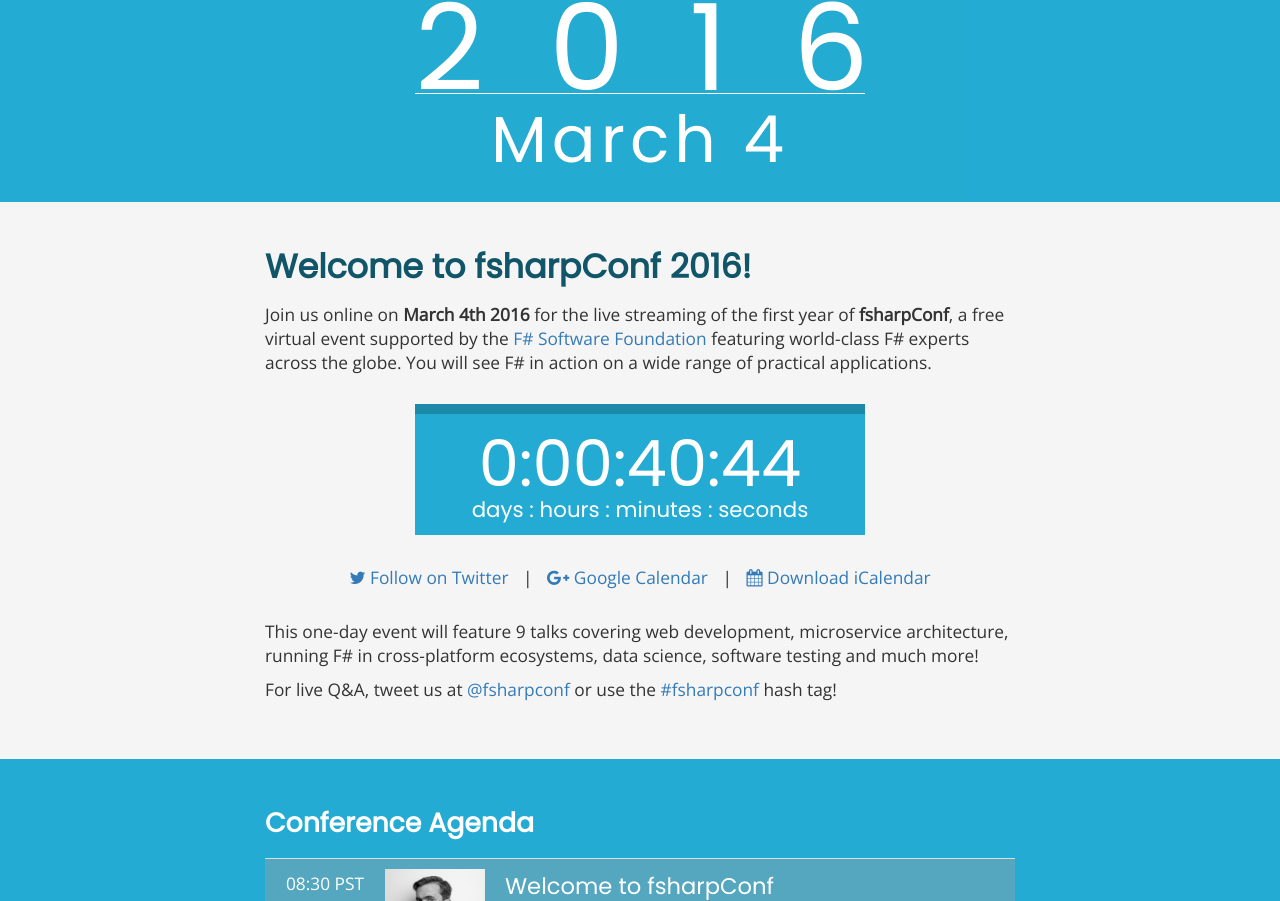
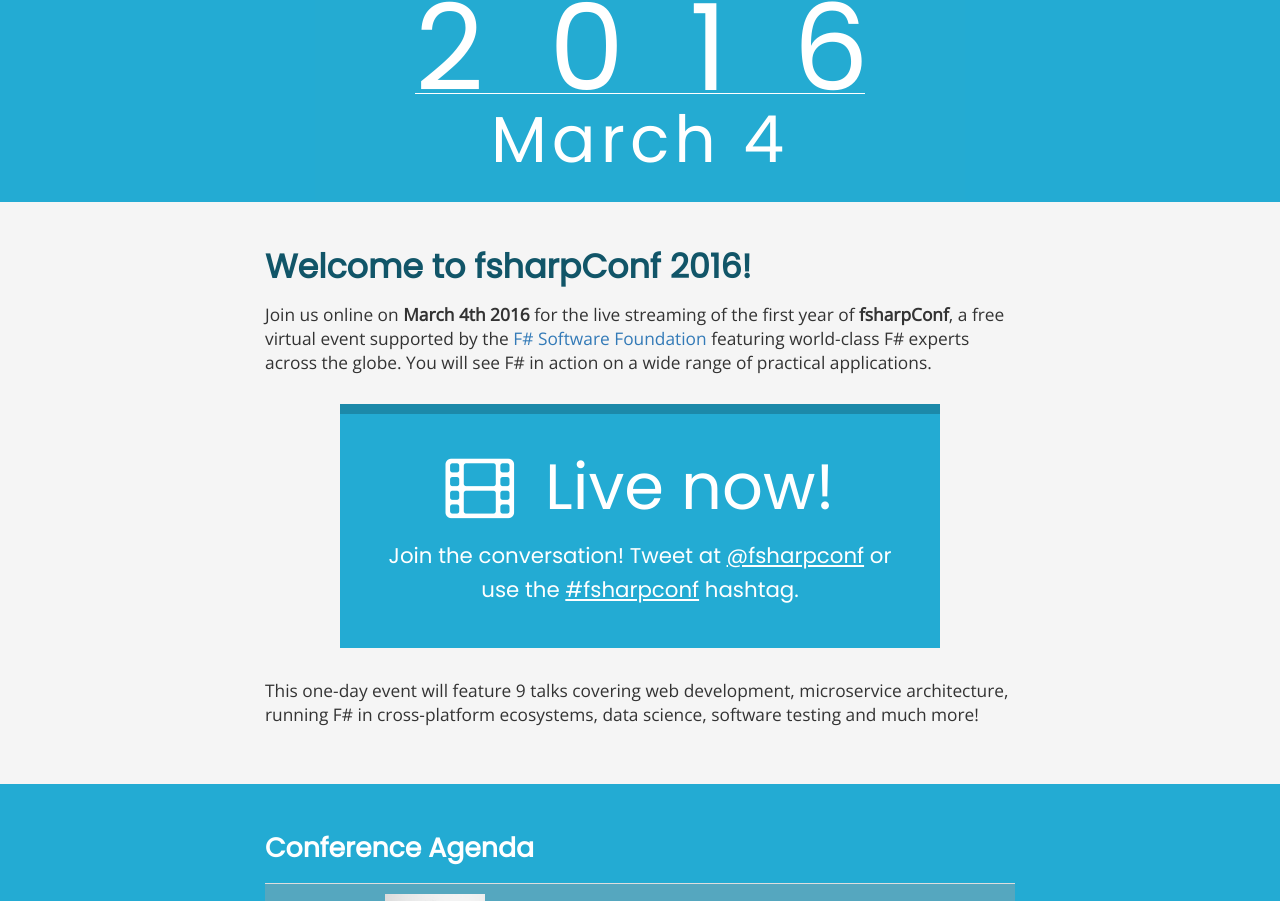
Before and after one commit to tpetricek/fsharpConf, a plain HTML site: page index.html in a window 1280 px wide. Shown: the part 451-1352 px from the top of the page. Drawn offline with nearby package versions, Linux system fonts and the light colour scheme.

Commit message:
Starting live stream

```diff
--- a/design/main.css
+++ b/design/main.css
@@ -119,8 +119,7 @@ body {
     text-align: center;
 }
 
-.count {
-    width: 450px;
+.count, .onair {
     font-family: 'Poppins';
     background-color: #23abd3;
     border-top: 10px solid #1c89a9;
@@ -128,6 +127,28 @@ body {
     padding: 20px 0px 10px 0px;
     margin: 30px auto 30px auto;
     text-align:center;
+}
+.count {
+  width: 450px;
+}
+.onair {
+  width:80%;
+  padding:40px 10px 40px 10px;
+}
+.onair .big {
+  font-size: 48pt;
+  line-height:65px;
+}
+.onair p {
+  margin:20px 30px 0px 30px;
+  font-size:16pt;
+  line-height:26pt;
+}
+.onair a {
+  color:#fff;
+}
+.onair p a {
+  text-decoration:underline;
 }
 .count #counter {
   font-size: 48pt;
--- a/index.html
+++ b/index.html
@@ -73,23 +73,18 @@
     </p>
 
 
-    <div class="count">
-      <span id="counter"></span><br />
-      <span class="info">days : hours : minutes : seconds</span>
+    <div class="onair">
+      <a class="big" href="https://channel9.msdn.com/">
+        <i class="fa fa-film" style="margin-right:14px"></i>
+        Live now!</a>
+      <p>
+      Join the conversation! Tweet at <a href="https://twitter.com/fsharpconf">@fsharpconf</a> or
+        use the <a href="https://twitter.com/search?q=%23fsharpconf">#fsharpconf</a> hashtag.</p>
     </div>
-
-    <p class="cl">
-      <a href="http://twitter.com/fsharpconf" title="Follow us on Twitter"><i class="fa fa-twitter"></i> Follow on Twitter</a> <span class="sep">|</span>
-      <a title="Add to your Google calendar!" href="https://www.google.com/calendar/render?action=TEMPLATE&text=fsharpConf&dates=20160304T163000Z/20160305T010000Z&ctz=America/Vancouver&details=Join+us+on+March+4,+2016+for+a+free+virtual+F%23+event+hosted+by+Channel+&location=http://fsharpconf.com&sf=true&output=xml"><i class="fa fa-google-plus"></i> Google Calendar</a> <span class="sep">|</span>
-      <a title="Add to your calendar (ics)" href="fsharpconf.ics"><i class="fa fa-calendar"></i> Download iCalendar</a>
-    </p>
 
     <p>
       This one-day event will feature 9 talks covering web development, microservice architecture,
       running F# in cross-platform ecosystems, data science, software testing and much more!
-    </p>
-    <p>For live Q&amp;A, tweet us at <a href="https://twitter.com/fsharpconf">@fsharpconf</a> or
-      use the <a href="https://twitter.com/search?q=%23fsharpconf">#fsharpconf</a> hash tag!
     </p>
 
 
```
